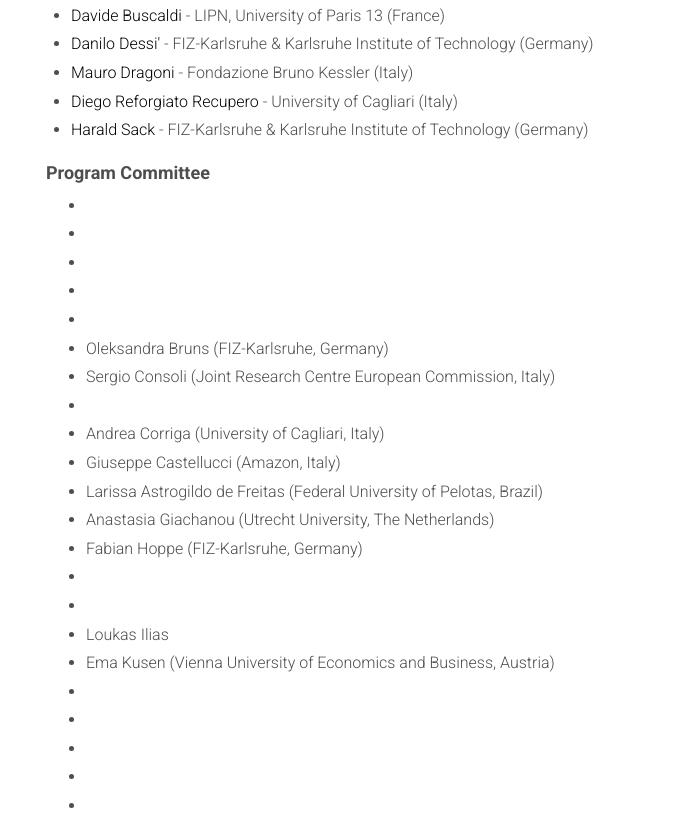
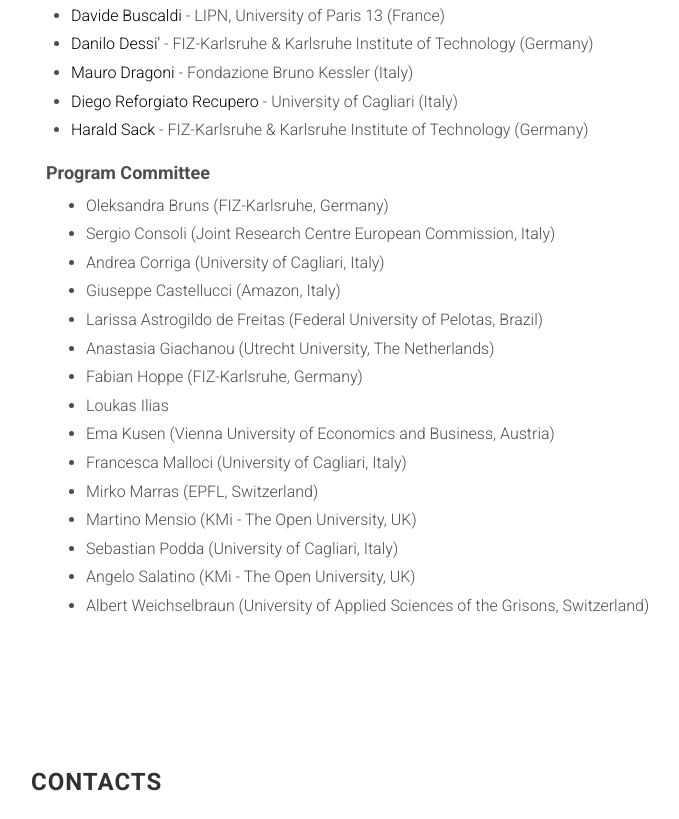
Before and after one commit to danilo-dessi/xsentiment, a website: page index.html in a window 1280 px wide. Shown: the part 3662-4481 px from the top of the page, without its empty margins (24-703 px from the left). Drawn offline with Linux system fonts and the light colour scheme; files whose address does not match are found by name.

Commit message:
Fisr version to be sent

```diff
--- a/index.html
+++ b/index.html
@@ -223,34 +223,19 @@
                 <h4>Program Committee</h4>
 
                 <ul>
-                    <li></li>
-                    <li></li>
-                    <li></li>
-                    <li></li>
-                    <li></li>
                     <li>Oleksandra Bruns (FIZ-Karlsruhe, Germany)</li>
                     <li>Sergio Consoli (Joint Research Centre European Commission, Italy)</li>
-                    <li></li>
                     <li>Andrea Corriga (University of Cagliari, Italy)</li>
                     <li>Giuseppe Castellucci (Amazon, Italy)</li>
                     <li>Larissa Astrogildo de Freitas (Federal University of Pelotas, Brazil)</li>
                     <li>Anastasia Giachanou (Utrecht University, The Netherlands)</li>
                     <li>Fabian Hoppe (FIZ-Karlsruhe, Germany)</li>
-                    <li></li>
-                    <li></li>
                     <li>Loukas Ilias</li>
                     <li>Ema Kusen (Vienna University of Economics and Business, Austria)</li>
-                    <li></li>
-                    <li></li>
-                    <li></li>
-                    <li></li>
-                    <li></li>
                     <li>Francesca Malloci (University of Cagliari, Italy)</li>
                     <li>Mirko Marras (EPFL, Switzerland)</li>
                     <li>Martino Mensio (KMi - The Open University, UK)</li>
-                    <li></li>
                     <li>Sebastian Podda (University of Cagliari, Italy)</li>
-                    <li></li>
                     <li>Angelo Salatino (KMi - The Open University, UK)</li>
                     <li>Albert Weichselbraun (University of Applied Sciences of the Grisons, Switzerland)</li>
                 </ul>
```
